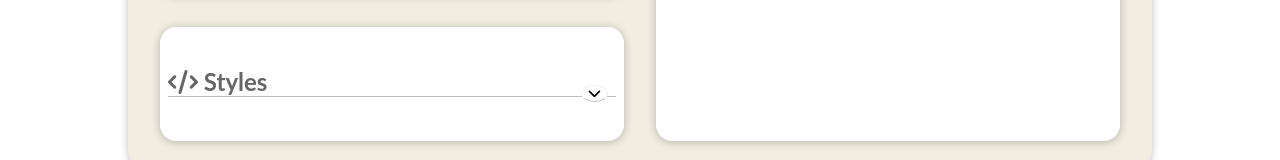
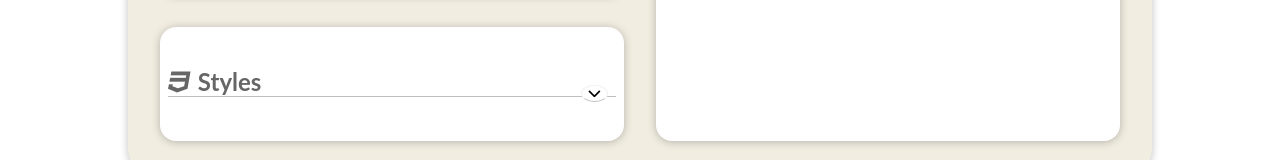
Before and after one commit to mkonemo/react-basics, a React (Create React App) app: page / in a window 1280 px wide. Shown: the part 297-457 px from the top of the page. Built offline with nearby package versions, Linux system fonts and the light colour scheme.

Commit message:
1 file modified

```diff
--- a/src/App.js
+++ b/src/App.js
@@ -75,7 +75,7 @@ const App = () => {
 
           <div className="box item2">
             <h2>
-              <i class="fas fa-code"></i> Styles
+              <i class="fab fa-css3"></i> Styles
             </h2>
             <Show>
               <ol>
```
